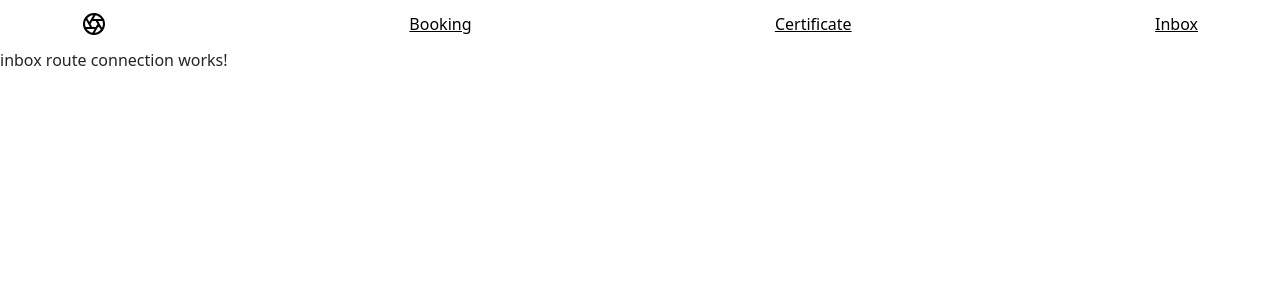
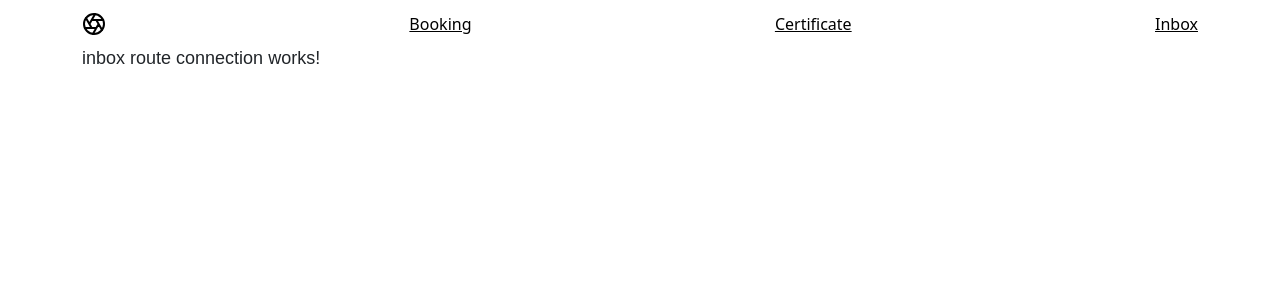
Before and after one commit to agurtala/covaxx-ui, an Angular app: page /inbox in a window 1280 px wide. Shown: the top 300 px of the page. Built offline with nearby package versions, Linux system fonts and the light colour scheme.

Commit message:
edit: the following - sabi's section

```diff
--- a/src/app/pages/inbox/inbox.component.css
+++ b/src/app/pages/inbox/inbox.component.css
@@ -0,0 +1,5 @@
+
+h5{
+  font-family: Arial, sans-serif;
+  font-size: large;
+}
--- a/src/app/pages/inbox/inbox.component.html
+++ b/src/app/pages/inbox/inbox.component.html
@@ -1 +1,4 @@
-<p>inbox route connection works!</p>
+
+<div class="container">
+<h5>inbox route connection works!</h5>
+</div>
```
